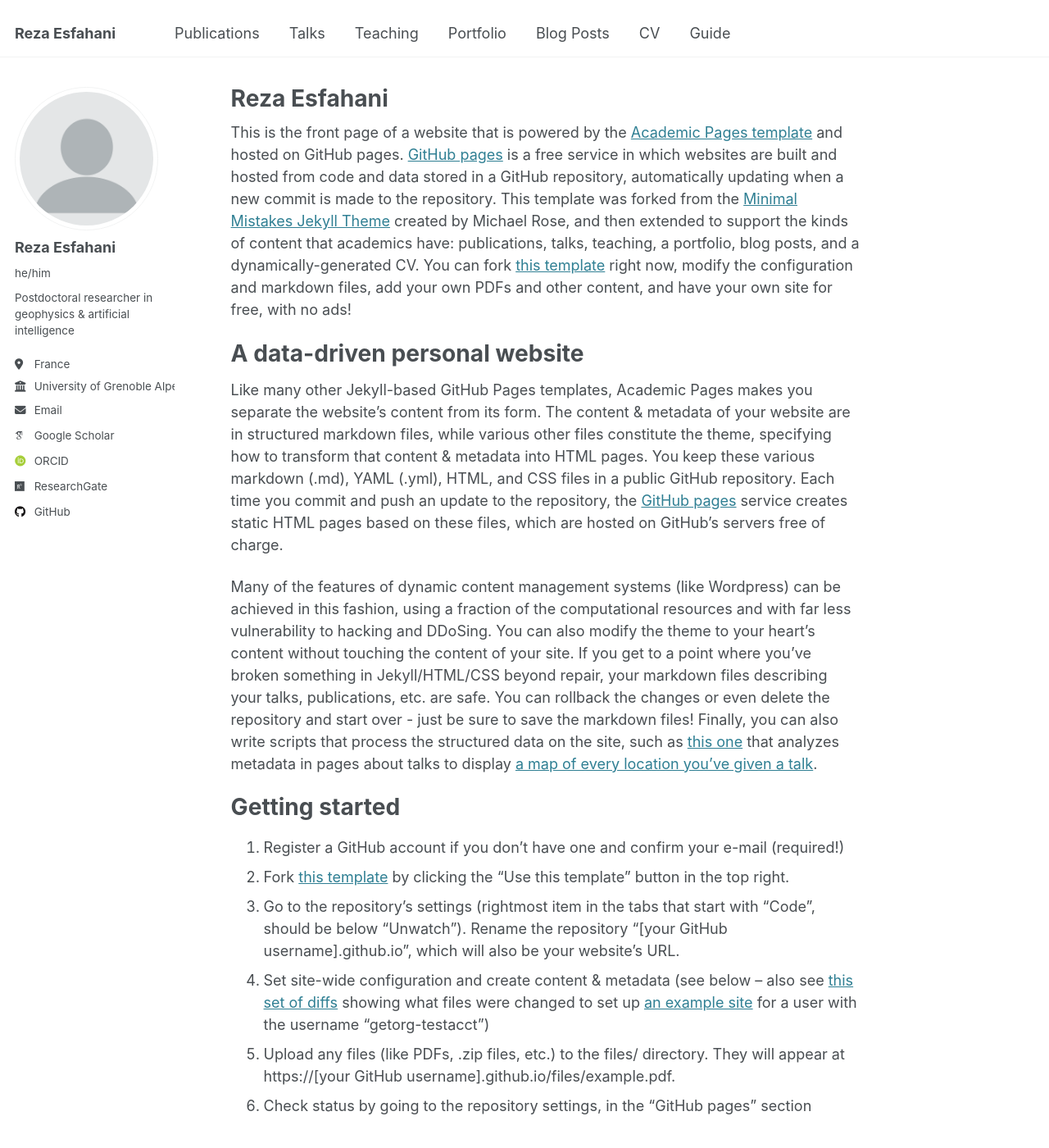
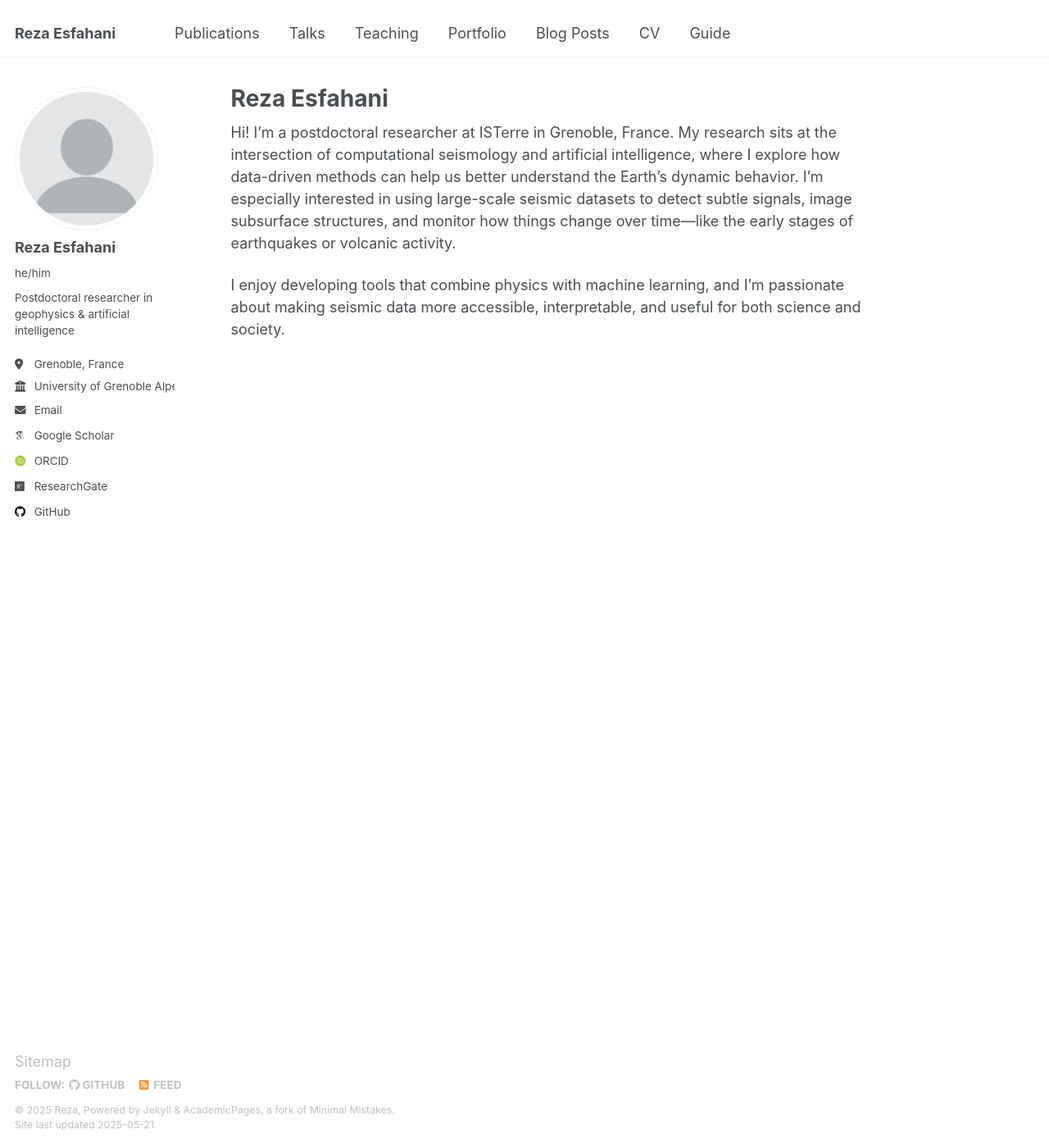
Before and after one commit to resfahani/resfahani.github.io, a Jekyll site: the page built from _pages/about.md, in a window 1280 px wide and 1400 px high. Shown: the whole window at 82% size. Built offline with Jekyll 4.4.1, drawn with Linux system fonts in a browser that asks for light colours; some web fonts are replaced; some of the changed text lies outside the part shown.

Commit message:
test
test

```diff
--- a/_config.yml
+++ b/_config.yml
@@ -26,7 +26,7 @@ author:
   name             : "Reza Esfahani"
   pronouns         : "he/him" #"she/her", "they/them"
   bio              : "Postdoctoral researcher in geophysics & artificial intelligence"
-  location         : "France"
+  location         : "Grenoble, France"
   employer         : "University of Grenoble Alpes"
   uri              : # URL
   email            : "dokhtdor@univ-grenoble-alpes.fr"
--- a/_pages/about.md
+++ b/_pages/about.md
@@ -1,13 +1,19 @@
 ---
 permalink: /
-title: "Reza Esfahani"
+title: "Reza Esfahani "
 author_profile: true
 redirect_from:
   - /about/
   - /about.html
 ---
 
-This is the front page of a website that is powered by the [Academic Pages template](https://github.com/academicpages/academicpages.github.io) and hosted on GitHub pages. [GitHub pages](https://pages.github.com) is a free service in which websites are built and hosted from code and data stored in a GitHub repository, automatically updating when a new commit is made to the repository. This template was forked from the [Minimal Mistakes Jekyll Theme](https://mmistakes.github.io/minimal-mistakes/) created by Michael Rose, and then extended to support the kinds of content that academics have: publications, talks, teaching, a portfolio, blog posts, and a dynamically-generated CV. You can fork [this template](https://github.com/academicpages/academicpages.github.io) right now, modify the configuration and markdown files, add your own PDFs and other content, and have your own site for free, with no ads!
+
+Hi! I’m a postdoctoral researcher at ISTerre in Grenoble, France. My research sits at the intersection of computational seismology and artificial intelligence, where I explore how data-driven methods can help us better understand the Earth’s dynamic behavior. I’m especially interested in using large-scale seismic datasets to detect subtle signals, image subsurface structures, and monitor how things change over time—like the early stages of earthquakes or volcanic activity.
+
+I enjoy developing tools that combine physics with machine learning, and I’m passionate about making seismic data more accessible, interpretable, and useful for both science and society.
+
+
+<!-- This is the front page of a website that is powered by the [Academic Pages template](https://github.com/academicpages/academicpages.github.io) and hosted on GitHub pages. [GitHub pages](https://pages.github.com) is a free service in which websites are built and hosted from code and data stored in a GitHub repository, automatically updating when a new commit is made to the repository. This template was forked from the [Minimal Mistakes Jekyll Theme](https://mmistakes.github.io/minimal-mistakes/) created by Michael Rose, and then extended to support the kinds of content that academics have: publications, talks, teaching, a portfolio, blog posts, and a dynamically-generated CV. You can fork [this template](https://github.com/academicpages/academicpages.github.io) right now, modify the configuration and markdown files, add your own PDFs and other content, and have your own site for free, with no ads!
 
 A data-driven personal website
 ======
@@ -46,4 +52,4 @@ Example: editing a markdown file for a talk
 
 For more info
 ------
-More info about configuring Academic Pages can be found in [the guide](https://academicpages.github.io/markdown/), the [growing wiki](https://github.com/academicpages/academicpages.github.io/wiki), and you can always [ask a question on GitHub](https://github.com/academicpages/academicpages.github.io/discussions). The [guides for the Minimal Mistakes theme](https://mmistakes.github.io/minimal-mistakes/docs/configuration/) (which this theme was forked from) might also be helpful.
+More info about configuring Academic Pages can be found in [the guide](https://academicpages.github.io/markdown/), the [growing wiki](https://github.com/academicpages/academicpages.github.io/wiki), and you can always [ask a question on GitHub](https://github.com/academicpages/academicpages.github.io/discussions). The [guides for the Minimal Mistakes theme](https://mmistakes.github.io/minimal-mistakes/docs/configuration/) (which this theme was forked from) might also be helpful. -->
```
